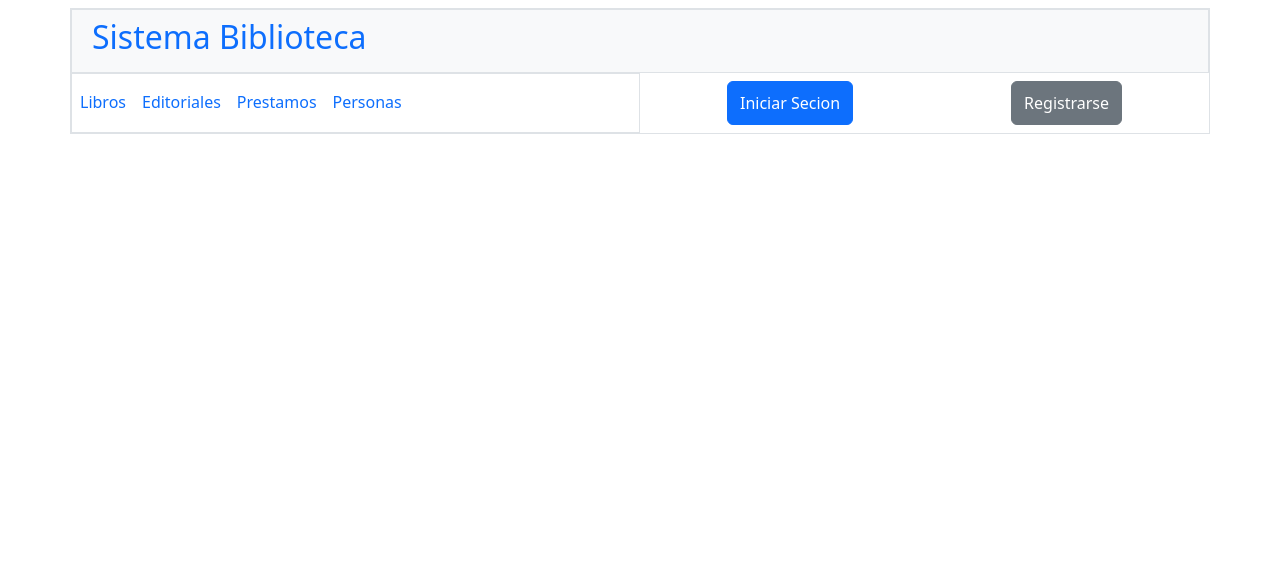
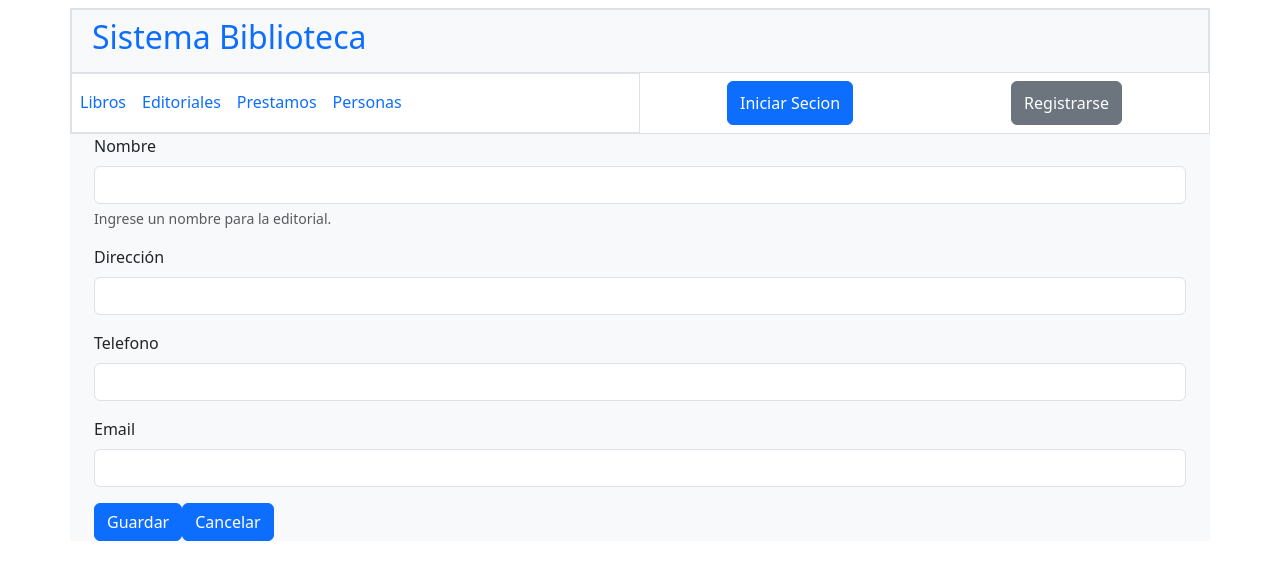
Before and after one commit to StevenGerman/sistemBiblioteca, an Angular app: page /editorial-editar/1 in a window 1280 px wide. Before the commit this address led to /. Shown: the top 580 px of the page. Built offline with nearby package versions, Linux system fonts and the light colour scheme; no server answers.

Commit message:
editar-page

```diff
--- a/src/app/app-routing.module.ts
+++ b/src/app/app-routing.module.ts
@@ -10,7 +10,7 @@ const routes: Routes = [
   {path: 'home', component: HomeComponent},
   {path: 'editorial-listar', component: EditorialListarComponent},
   {path: 'editorial-agregar', component: EditorialAgregarComponent},
-  {path: 'editorial-editar:id', component: EditorialEditarComponent},
+  {path: 'editorial-editar/:id', component: EditorialEditarComponent},
 ];
 
 @NgModule({
--- a/src/app/components/pages/editoriales/editorial-editar/editorial-editar.component.html
+++ b/src/app/components/pages/editoriales/editorial-editar/editorial-editar.component.html
@@ -1 +1,23 @@
-<p>editorial-editar works!</p>
+<div class="container-md">
+    <form [formGroup]="formularioEditoriales" (ngSubmit)="enviarDatos()" >
+  <div class="mb-3">
+    <label class="form-label">Nombre</label>
+    <input type="text" formControlName="ediNombre" class="form-control">
+    <div class="form-text">Ingrese un nombre para la editorial.</div>
+  </div>
+  <div class="mb-3">
+    <label  class="form-label">Dirección</label>
+    <input type="text" formControlName="ediDireccion" class="form-control">
+  </div>
+  <div class="mb-3">
+    <label  class="form-label">Telefono</label>
+    <input type="text" formControlName="ediTelefono"  class="form-control">
+  </div>
+  <div class="mb-3">
+    <label  class="form-label">Email</label>
+    <input type="text" formControlName="ediEmail"  class="form-control">
+  </div>
+  <button type="submit" class="btn btn-primary">Guardar</button>
+  <button type="button" [routerLink]="['/editorial-listar']" class="btn btn-primary">Cancelar</button>
+</form>
+</div>
--- a/src/app/components/pages/editoriales/editorial-editar/editorial-editar.component.ts
+++ b/src/app/components/pages/editoriales/editorial-editar/editorial-editar.component.ts
@@ -1,10 +1,67 @@
-import { Component } from '@angular/core';
+import { Component, OnInit } from '@angular/core';
+import { FormBuilder, FormGroup, Validators } from '@angular/forms';
+import { ActivatedRoute, Router } from '@angular/router';
+import { EditorialService } from 'src/app/services/editorial.service';
 
 @Component({
   selector: 'app-editorial-editar',
   templateUrl: './editorial-editar.component.html',
   styleUrls: ['./editorial-editar.component.css']
 })
-export class EditorialEditarComponent {
+export class EditorialEditarComponent implements OnInit{
+
+    formularioEditoriales: FormGroup;
+
+    idSeleccionado:any;
+
+
+    constructor(
+      private ruteador: Router,
+      private activeRoute:ActivatedRoute,
+      private servicioEditoriales:EditorialService,
+      private formulario : FormBuilder){
+
+        this.idSeleccionado = activeRoute.snapshot.paramMap.get('id');
+        console.log(this.idSeleccionado);
+
+        this.servicioEditoriales.obtenerEditorialID(this.idSeleccionado).subscribe((respuesta)=>{
+          console.log(respuesta);
+
+          this.formularioEditoriales.setValue({
+            idEditorial:respuesta[0]['idEditorial'],
+            ediNombre:respuesta[0]['ediNombre'],
+            ediDireccion:respuesta[0]['ediDireccion'],
+            ediTelefono:respuesta[0]['ediTelefono'],
+            ediEmail:respuesta[0]['ediEmail']
+          });
+
+
+        })
+
+        this.formularioEditoriales = formulario.group({
+        idEditorial:[''],
+        ediNombre:['',[Validators.required]],
+        ediDireccion:['',[Validators.required]],
+        ediTelefono:['',[Validators.required]],
+        ediEmail:['',[Validators.required]]
+      })
+    }
+
+    ngOnInit(): void {
+
+
+
+    }
+
+    enviarDatos():void{
+      console.log(this.formularioEditoriales.value);
+
+      this.servicioEditoriales.editarEditorial(this.formularioEditoriales.value).subscribe((respuesta)=>{
+
+
+        console.log(respuesta);
+
+      });
+    }
 
 }
--- a/src/app/components/pages/editoriales/editorial-listar/editorial-listar.component.html
+++ b/src/app/components/pages/editoriales/editorial-listar/editorial-listar.component.html
@@ -25,8 +25,7 @@
             <td>{{editorial.ediDireccion}}</td>
             <td>{{editorial.ediEmail}}</td>
             <td><button class="btn btn-warning" [routerLink]="[
-              '/editorial-editar',
-              editorial.idEditorial
+              '/editorial-editar',editorial.idEditorial
             ]" >E</button></td>
             <td><button class="btn btn-danger" (click)="eliminarEditorial(editorial.idEditorial || undefined)" >B</button></td>
           </tr>
--- a/src/app/services/editorial.service.ts
+++ b/src/app/services/editorial.service.ts
@@ -17,8 +17,16 @@ export class EditorialService {
     return this.clienteHttp.get<Editorial[]>(this.urlApi);
   }
 
+  obtenerEditorialID(idEditorial:any):Observable<any>{
+    return this.clienteHttp.get(`${this.urlApi}?idEditorial=${idEditorial}`);
+  }
+
   agregarEditorial(datosEditorial:Editorial):Observable<any>{
     return this.clienteHttp.post(this.urlApi,datosEditorial);
+  }
+
+  editarEditorial(datosEditorial:Editorial){
+    return this.clienteHttp.put(this.urlApi,datosEditorial);
   }
 
   eliminarEditorial(idEditorial:any):Observable<any>{
```
